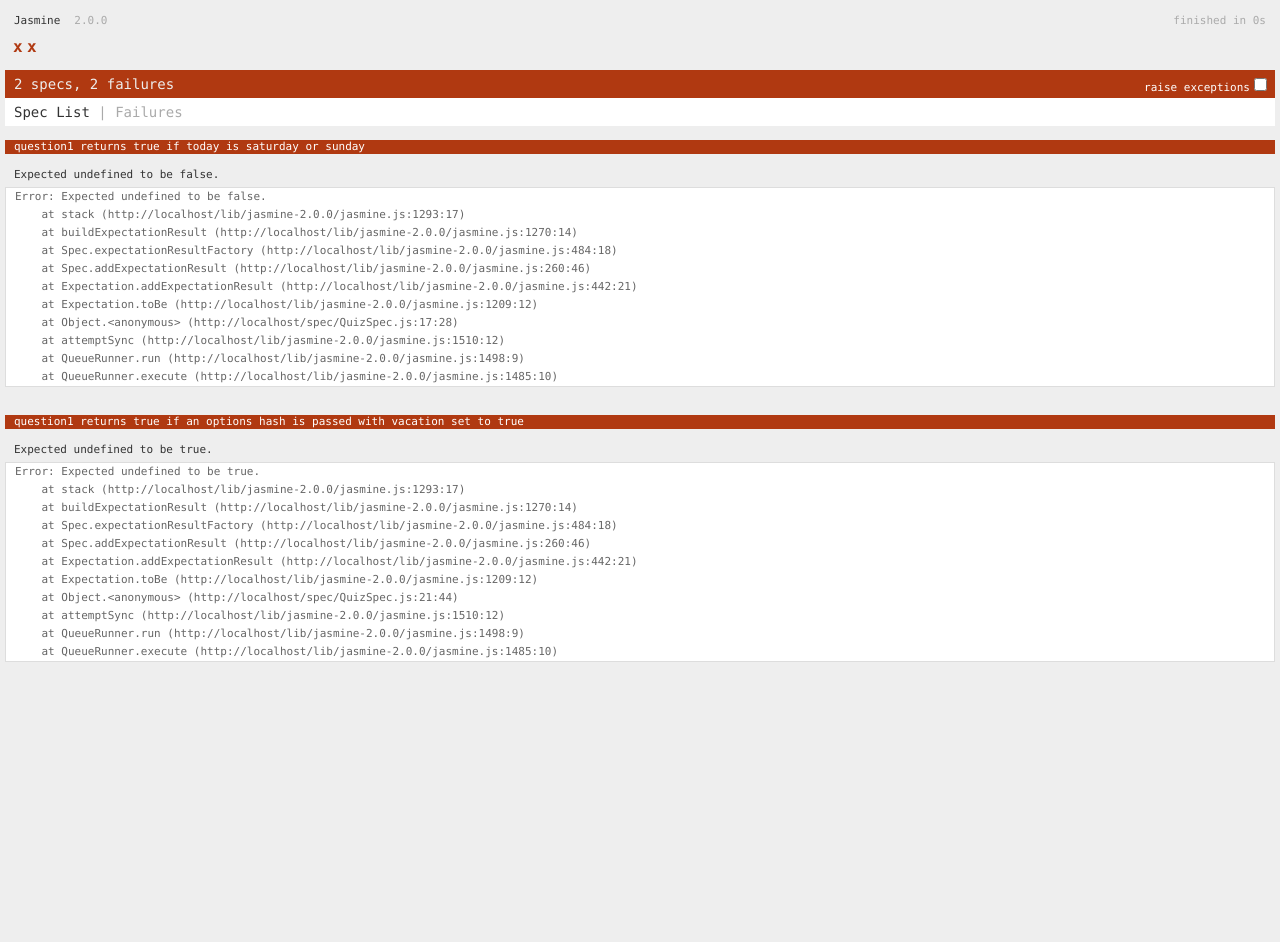
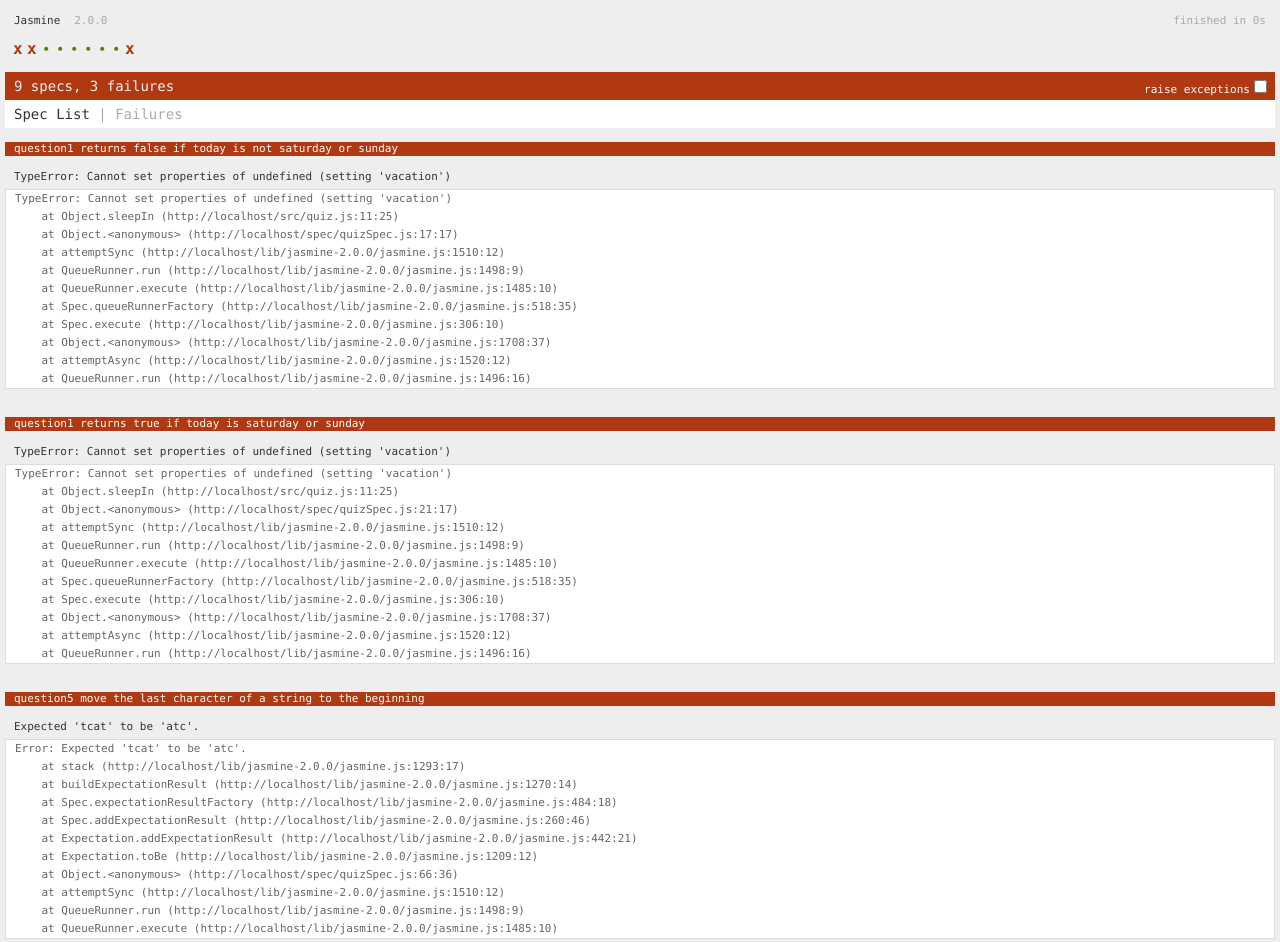
Before and after one commit to ga-wdi-boston/wdi_7_js_quiz_2_jasmine, a plain HTML site: page SpecRunner.html in a window 1280 px wide. Shown: the top 942 px of the page. Before the commit the page ends 800 px from the top, so only its background shows below. Drawn offline with Linux system fonts and the light colour scheme.

Commit message:
quiz semi completed

```diff
--- a/SpecRunner.html
+++ b/SpecRunner.html
@@ -12,11 +12,11 @@
   <script type="text/javascript" src="lib/jasmine-2.0.0/boot.js"></script>
 
   <!-- include source files here... -->
-  <script type="text/javascript" src="src/Quiz.js"></script>
+  <script type="text/javascript" src="src/quiz.js"></script>
 
   <!-- include spec files here... -->
   <script type="text/javascript" src="spec/SpecHelper.js"></script>
-  <script type="text/javascript" src="spec/QuizSpec.js"></script>
+  <script type="text/javascript" src="spec/quizSpec.js"></script>
 
 </head>
 
--- a/spec/quizSpec.js
+++ b/spec/quizSpec.js
@@ -11,10 +11,14 @@
 // See quiz.js for more details
 
 describe('question1', function() {
+    var date = new Date;
+  it('returns false if today is not saturday or sunday', function() {
+    // Assuming you're taking this on a weekday!
+    expect(quiz.sleepIn()).toBe(false);
+  });
 
   it('returns true if today is saturday or sunday', function() {
-    // Assuming you're taking this on a weekday!
-    expect(quiz.sleepIn()).toBe(false);
+    expect(quiz.sleepIn()).toBe(true);
   });
 
   it('returns true if an options hash is passed with vacation set to true', function() {
@@ -23,5 +27,44 @@ describe('question1', function() {
 
 });
 
-// Write the next tests yourself!
-// See quiz.js for more details
+
+describe('question2', function() {
+
+  it('returns true if number is between 90 and 99', function() {
+    expect(quiz.nearHundred(92)).toBe(true);
+  });
+
+  it('returns false if number is 89 or below', function() {
+    expect(quiz.nearHundred(43)).toBe(false);
+  });
+
+});
+
+describe('question3', function() {
+
+  it('removes the character corresponding to the index of the string', function() {
+    expect(quiz.missingChar("kittie", 1)).toBe("kttie");
+  });
+
+});
+
+describe('question4', function() {
+
+  it('removes "del" from a string', function() {
+    expect(quiz.delDel("abdelcd")).toBe("abcd");
+  });
+
+  it('removes nothing if "del" is not present', function() {
+    expect(quiz.delDel("xyz")).toBe("xyz");
+  });
+
+});
+
+describe('question5', function() {
+
+  it('move the last character of a string to the beginning', function() {
+    expect(quiz.backAround("cat")).toBe("atc");
+    expect(quiz.backAround("hello")).toBe("ohell");
+  });
+
+});
--- a/src/quiz.js
+++ b/src/quiz.js
@@ -4,39 +4,38 @@
 //      |  |     |   __   | |  |     \   \       |  |     \   \         /  /_\  \      |  |  |  |   |  |  |  | |  |    /  /
 //      |  |     |  |  |  | |  | .----)   |      |  | .----)   |       /  _____  \     |  `--'  '--.|  `--'  | |  |   /  /----.__
 //      |__|     |__|  |__| |__| |_______/       |__| |_______/       /__/     \__\     \_____\_____\\______/  |__|  /________(__)
-var quiz = {};
+var quiz = {
 
-// Question 1: a function called sleepIn
-//////////////
-// You can sleep in if it is not a weekday or if you are on vacation.
-// quiz.sleepIn() => false
-// quiz.sleepIn({vacation: true}) => true
-quiz.sleepIn = function(options) {
-}
+  sleepIn: function(options) {
+    var date = new Date;
+    if(options.vacation = true) {
+      return true;
+    } else if(date.getDay() % 6 === 0) {
+      return true;
+    } else return false;
+  },
 
-// Question 2: function called nearHundred
-//////////////
-// If the number is between 90 and 99, the result is true;
-// If it is 89 or below, it is false.
-// quiz.nearHundred(52) => false
-// quiz.nearHundred(93) => true
-// quiz.nearHundred('two') => Error: Please enter a number!
+  nearHundred: function(num) {
+    if(90 < num == num < 99) {  // doesn't work without the "num == num"
+      return true;
+    } else return false;
+  },
 
-// Question 3: a function called missingChar
-//////////////
-// Remove the character that corresponds to the index from the string.
-// If you don't enter a string
-// quiz.missingChar("kittie", 1) => "kttie"
-// quiz.missingChar(347, 1) => Error: Please enter a string!
+  missingChar: function(string, index) {
+    var array = string.split('');
+    array.splice(index, 1);
+    return array.join('');
+  },
 
-// Question 4: a function called delDel
-//////////////
-// Remove "del" from a string.
-// quiz.delDel("abdelcd") => "abcd"
-// quiz.delDel("xyz") => "xyz"
+  delDel: function(string) {
+    var newString = string.replace('del', '')
+    return newString;
+  },
 
-// Question 5: a method called backAround
-//////////////
-// Given a string, move the last character to the beginning.
-// "cat".backAround() => "tca"
-// "hello".backAround() => "ohell"
+  backAround: function(string) {
+    var array = string.split('');
+    var last_element = array.pop();
+    var new_string = last_element + string;
+    return new_string;
+  }
+};
```
